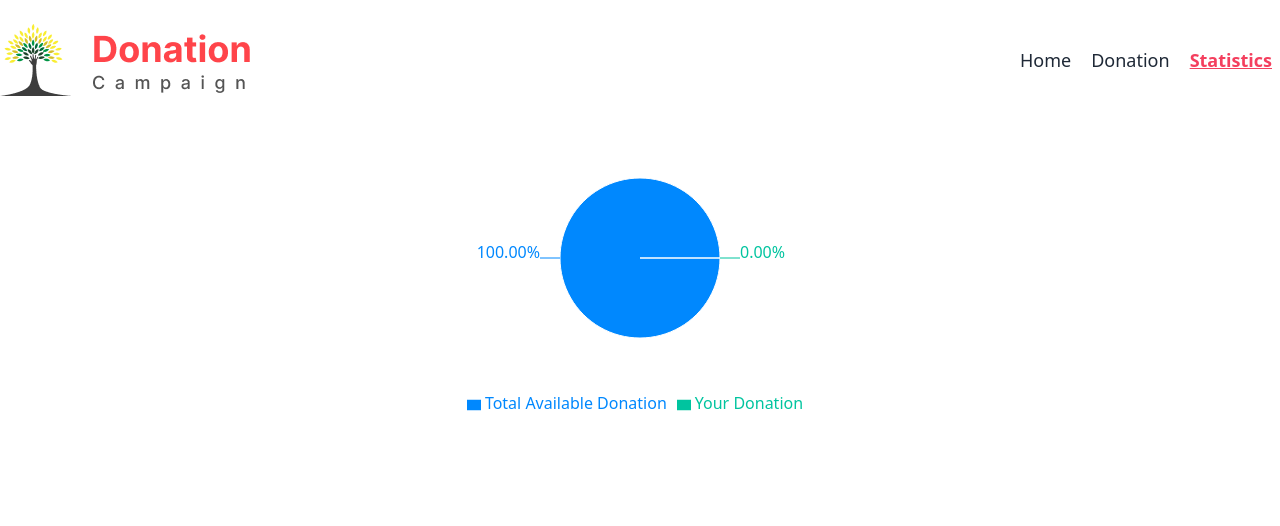
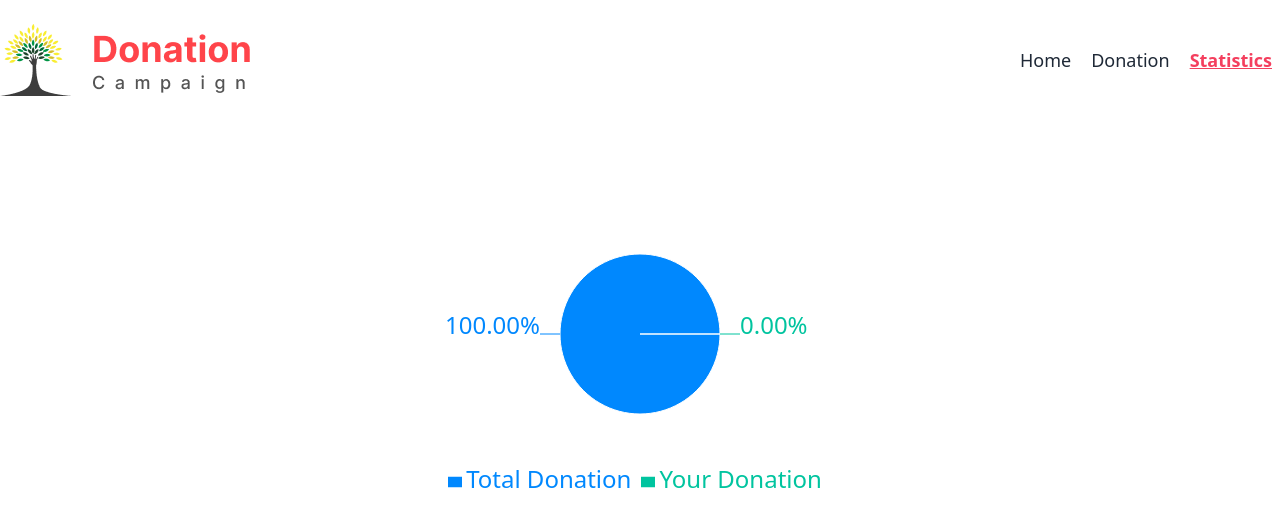
Before and after one commit to nadiaS11/assignment-8-donation-project, a React (Vite) app: page /statistics in a window 1280 px wide. Shown: the top 526 px of the page. Built offline with nearby package versions, Linux system fonts and the light colour scheme.

Commit message:
changes in UI with tailwind css

```diff
--- a/src/Components/DonatedCard.jsx
+++ b/src/Components/DonatedCard.jsx
@@ -34,7 +34,7 @@ const DonatedCard = ({ donation }) => {
             >
               {category}
             </h3>
-            <h2 className="text-2xl font-bold">{title}</h2>
+            <h2 className="text-2xl text-black font-bold">{title}</h2>
             <h4 className=" font-bold md:pb-10 text-xl">${price}.00</h4>
           </div>
           <div className="pt-2">
--- a/src/Components/DonationCard.jsx
+++ b/src/Components/DonationCard.jsx
@@ -23,7 +23,7 @@ const DonationCard = ({ donation }) => {
                 backgroundColor: category_bg,
                 color: text_bg,
               }}
-              className="w-1/2  rounded  text-center  font-medium text-sm"
+              className="w-1/2 rounded text-center font-medium  "
             >
               {category}
             </h2>
@@ -31,7 +31,7 @@ const DonationCard = ({ donation }) => {
               style={{
                 color: text_bg,
               }}
-              className="flex-grow font-bold"
+              className="flex-grow font-bold card-title"
             >
               {title}
             </p>
--- a/src/Components/Statistics.jsx
+++ b/src/Components/Statistics.jsx
@@ -20,13 +20,13 @@ const Statistics = () => {
   console.log(available, "available");
 
   const data = [
-    { name: "Total Available Donation", value: available || total },
+    { name: "Total Donation", value: available || total },
     { name: "Your Donation", value: amount },
   ];
 
   const COLORS = ["#0088FE", "#00C49F"];
   return (
-    <div>
+    <div className="mt-20 text-2xl">
       <ResponsiveContainer width="100%" height={300}>
         <PieChart width={400} height={300}>
           <Pie
```
